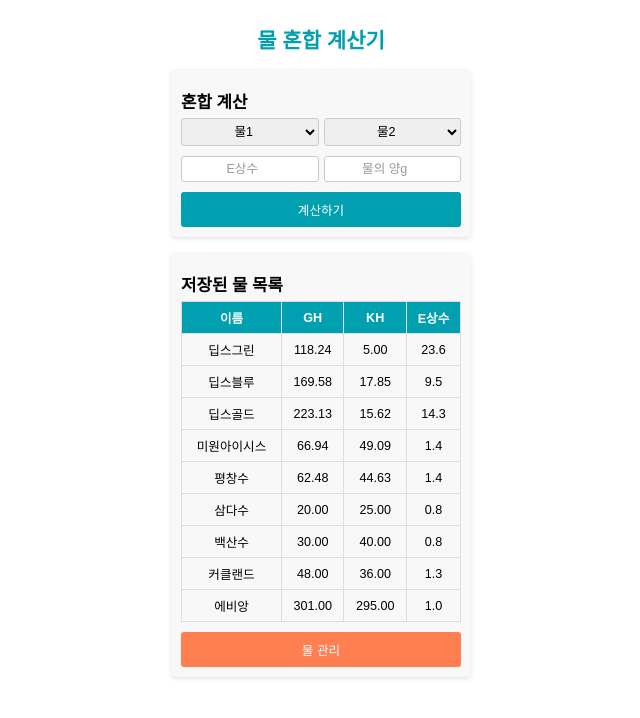
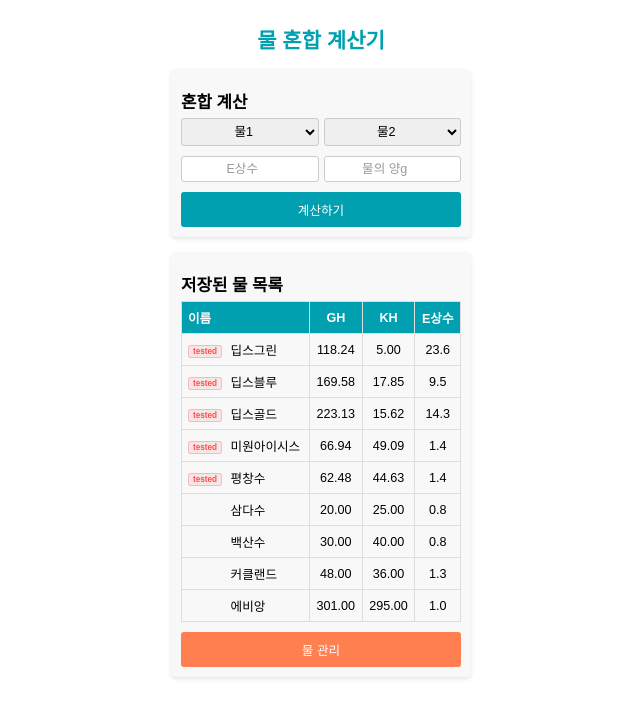
Before and after one commit to paranso/water-combination-app, a plain HTML site: page index.html in a window 1280 px wide. Shown: the whole page, without its empty margins (319-959 px from the left). Drawn offline with Linux system fonts and the light colour scheme.

Commit message:
Update index.html

```diff
--- a/index.html
+++ b/index.html
@@ -75,6 +75,10 @@
             padding: 6px;
             text-align: center;
         }
+        th:first-child, td:first-child {
+            min-width: 100px; /* 이름 열의 최소 너비 설정 */
+            text-align: left; /* 이름 열 왼쪽 정렬 */
+        }
         th {
             background-color: #00A0B0;
             color: white;
@@ -95,6 +99,18 @@
             cursor: pointer;
             font-size: 0.8em;
             width: auto;
+        }
+        .tested-badge {
+            color: #ff4d4d;
+            font-size: 0.65em;
+            background-color: rgba(255, 77, 77, 0.1);
+            padding: 1px 4px;
+            border-radius: 3px;
+            margin-right: 5px;
+            font-weight: bold;
+            vertical-align: middle;
+            border: 1px solid rgba(255, 77, 77, 0.3);
+            display: inline-block;
         }
         /* 비밀번호 관련 스타일 */
         .admin-btn {
@@ -384,7 +400,22 @@
 
             Object.values(waters).forEach(water => {
                 const row = table.insertRow();
-                row.insertCell(0).textContent = water.name;
+                const nameCell = row.insertCell(0);
+
+                // 테스트된 물인지 확인 (딥스그린, 딥스블루, 딥스골드, 미원아이시스, 평창수)
+                const testedWaters = ["딥스그린", "딥스블루", "딥스골드", "미원아이시스", "평창수"];
+
+                // 모든 이름이 동일한 위치에서 시작하도록 DOM 구조 생성
+                const badge = document.createElement('span');
+                badge.className = 'tested-badge';
+                badge.textContent = 'tested';
+                badge.style.visibility = testedWaters.includes(water.name) ? 'visible' : 'hidden';
+                nameCell.appendChild(badge);
+
+                // 물 이름 추가 (모든 물에 동일한 간격 적용)
+                const nameText = document.createTextNode(" " + water.name);
+                nameCell.appendChild(nameText);
+
                 row.insertCell(1).textContent = water.hardness.toFixed(2);
                 row.insertCell(2).textContent = water.alkalinity.toFixed(2);
 
@@ -408,7 +439,22 @@
 
             Object.values(waters).forEach(water => {
                 const row = table.insertRow();
-                row.insertCell(0).textContent = water.name;
+                const nameCell = row.insertCell(0);
+
+                // 테스트된 물인지 확인 (딥스그린, 딥스블루, 딥스골드, 미원아이시스, 평창수)
+                const testedWaters = ["딥스그린", "딥스블루", "딥스골드", "미원아이시스", "평창수"];
+
+                // 모든 이름이 동일한 위치에서 시작하도록 DOM 구조 생성
+                const badge = document.createElement('span');
+                badge.className = 'tested-badge';
+                badge.textContent = 'tested';
+                badge.style.visibility = testedWaters.includes(water.name) ? 'visible' : 'hidden';
+                nameCell.appendChild(badge);
+
+                // 물 이름 추가 (모든 물에 동일한 간격 적용)
+                const nameText = document.createTextNode(" " + water.name);
+                nameCell.appendChild(nameText);
+
                 row.insertCell(1).textContent = water.hardness.toFixed(2);
                 row.insertCell(2).textContent = water.alkalinity.toFixed(2);
 
```
